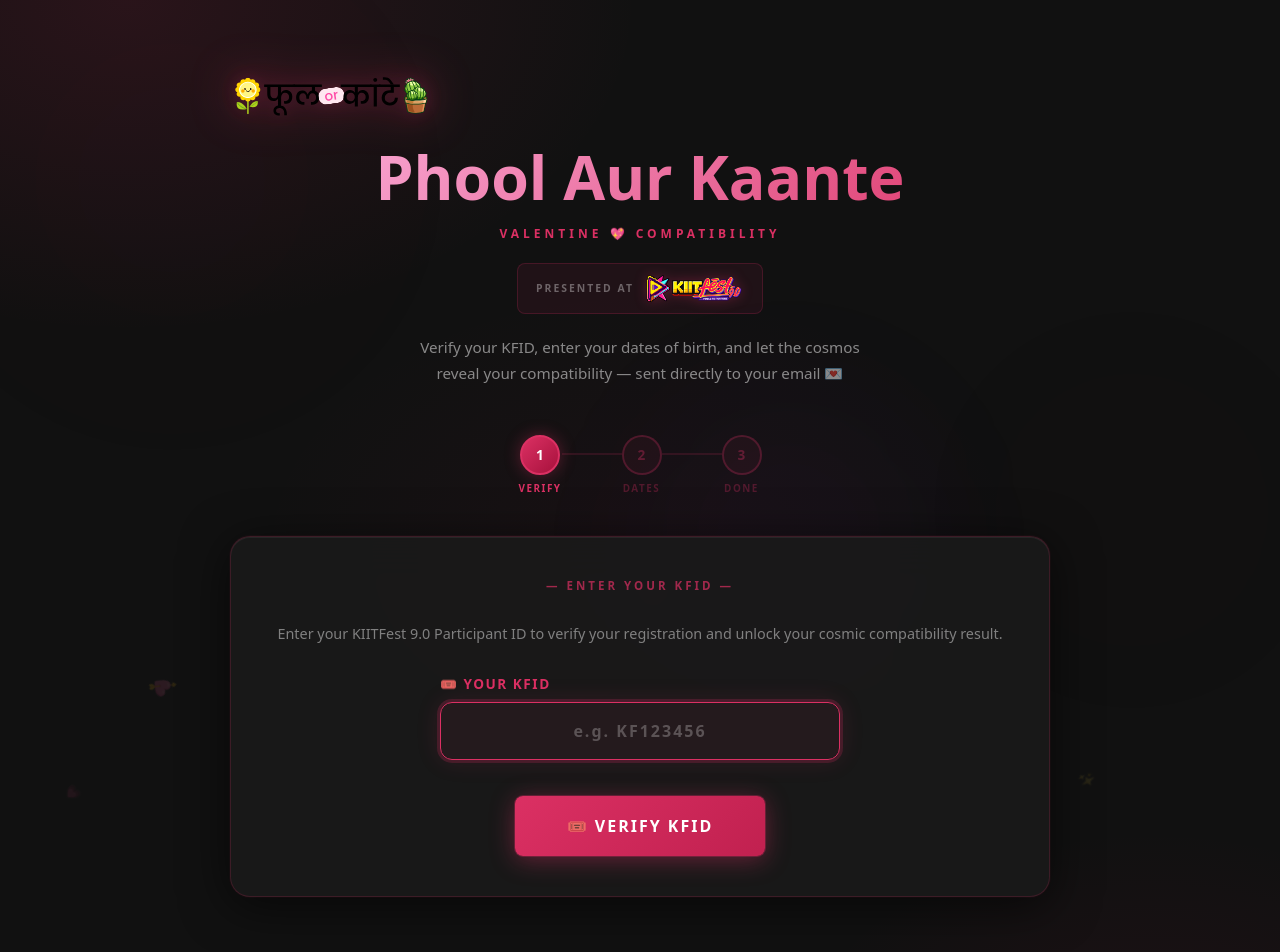
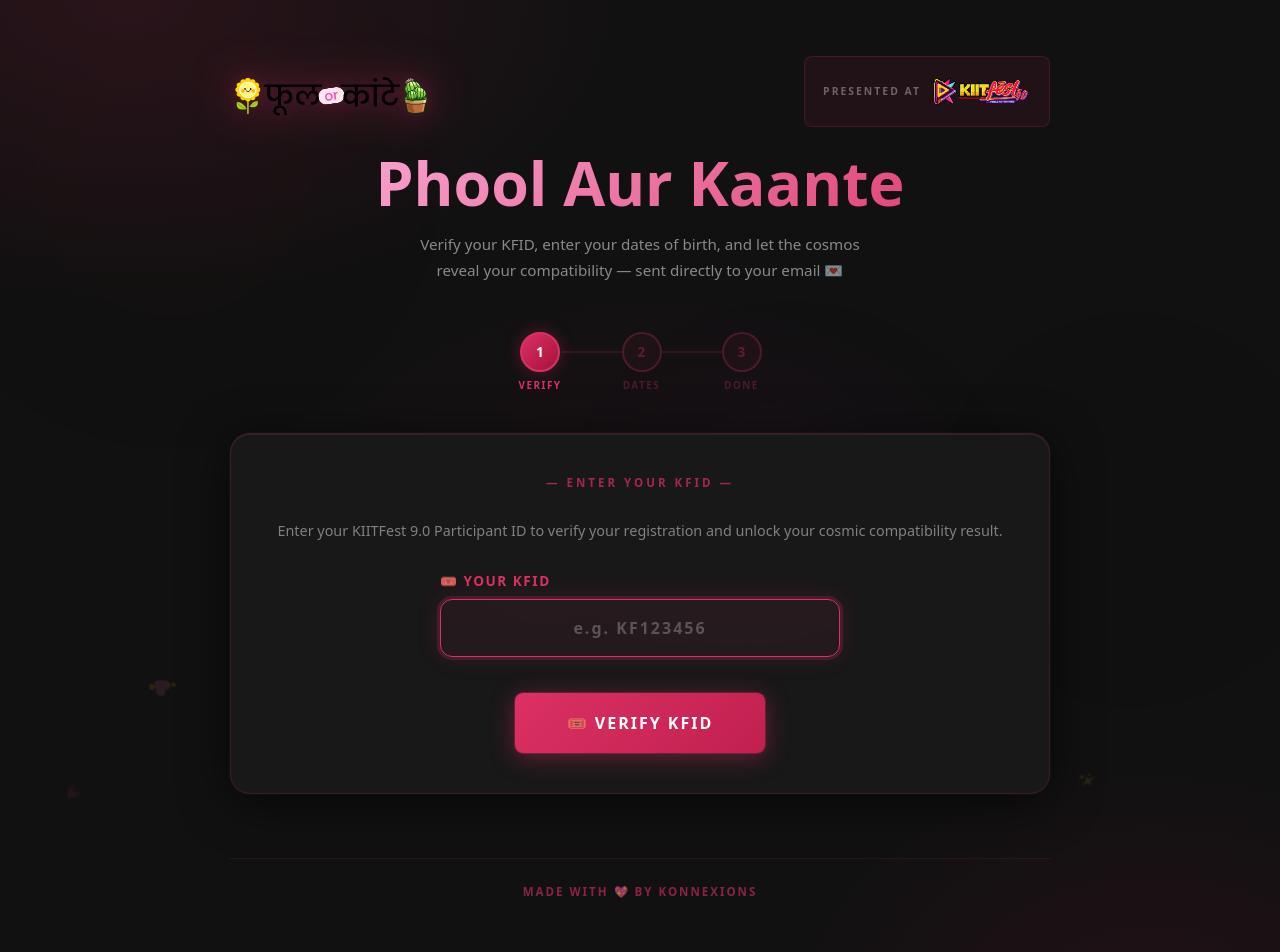
Before and after one commit to JeetDas5/PhoolAurKaante, a Next.js app: page / in a window 1280 px wide. Shown: the top 952 px of the page. Built offline with nearby package versions, Linux system fonts and the light colour scheme; what zeptomail would draw is missing.

Commit message:
ui modifications

```diff
--- a/app/page.js
+++ b/app/page.js
@@ -415,7 +415,6 @@ function DOBStep({ userInfo, onSuccess }) {
           marginBottom: 24,
         }}
       >
-        <span style={{ fontSize: "1.4rem" }}>✅</span>
         <div>
           <p
             style={{
@@ -678,7 +677,13 @@ export default function Home() {
         }}
       >
         {/* ── HEADER ── */}
-        <div style={{ textAlign: "center", marginBottom: 48 }}>
+        <div style={{ marginBottom: 48, position: "relative" }}>
+          <a
+            href="https://phool-aur-kaante.vercel.app/"
+            target="_blank"
+            rel="noopener noreferrer"
+            style={{ display: "inline-block" }}
+          >
             <Image
               src="/logo.svg"
               alt="Phool Aur Kaante"
@@ -686,10 +691,24 @@ export default function Home() {
               height={200}
               priority
               style={{
+                objectFit: "contain",
+                transition: "all 0.3s ease",
+                cursor: "pointer",
                 filter:
                   "drop-shadow(0 0 24px rgba(219, 48, 99, 0.45)) drop-shadow(0 0 8px rgba(219, 48, 99, 0.2)) brightness(1.05)",
               }}
+              onMouseEnter={(e) => {
+                e.currentTarget.style.filter =
+                  "drop-shadow(0 0 50px rgba(219, 48, 99, 0.9)) drop-shadow(0 0 25px rgba(219, 48, 99, 0.6)) brightness(1.2)";
+                e.currentTarget.style.transform = "scale(1.08)";
+              }}
+              onMouseLeave={(e) => {
+                e.currentTarget.style.filter =
+                  "drop-shadow(0 0 24px rgba(219, 48, 99, 0.45)) drop-shadow(0 0 8px rgba(219, 48, 99, 0.2)) brightness(1.05)";
+                e.currentTarget.style.transform = "scale(1)";
+              }}
             />
+          </a>
 
           <h1
             className="title-gradient"
@@ -699,39 +718,25 @@ export default function Home() {
               lineHeight: 1.1,
               marginBottom: 14,
               marginTop: 8,
+              textAlign:"center"
             }}
           >
             Phool Aur Kaante
           </h1>
 
-          <p
-            style={{
-              fontSize: "0.75rem",
-              textTransform: "uppercase",
-              letterSpacing: "4px",
-              color: "#db3063",
-              fontWeight: 700,
-              marginBottom: 20,
-            }}
-          >
-            Valentine{" "}
-            <span className="pulse-heart" style={{ display: "inline-block" }}>
-              💖
-            </span>{" "}
-            Compatibility
-          </p>
-
           {/* KIITFest Badge */}
           <div
             style={{
-              display: "inline-flex",
+              position: "absolute",
+              top: 0,
+              right: 0,
+              display: "flex",
               alignItems: "center",
               gap: 10,
               background: "rgba(219, 48, 99, 0.08)",
               border: "1px solid rgba(219, 48, 99, 0.2)",
               borderRadius: 8,
-              padding: "8px 18px",
-              marginBottom: 20,
+              padding: "18px 18px",
             }}
           >
             <span
@@ -746,6 +751,12 @@ export default function Home() {
             >
               Presented at
             </span>
+            <a
+              href="https://kiitfest.org/"
+              target="_blank"
+              rel="noopener noreferrer"
+              style={{ display: "inline-block" }}
+            >
               <Image
                 src="/kiitfest-main-logo.avif"
                 alt="KIIT FEST 9.0"
@@ -753,10 +764,20 @@ export default function Home() {
                 height={32}
                 style={{
                   objectFit: "contain",
-                filter:
-                  "brightness(1.1) drop-shadow(0 0 6px rgba(219,48,99,0.3))",
+                  transition: "all 0.3s ease",
+                  cursor: "pointer",
+                }}
+                onMouseEnter={(e) => {
+                  e.currentTarget.style.filter =
+                    "brightness(1.2) drop-shadow(0 0 12px rgba(219,48,99,0.8))";
+                  e.currentTarget.style.transform = "scale(1.08)";
+                }}
+                onMouseLeave={(e) => {
+                  e.currentTarget.style.filter = "brightness(1)";
+                  e.currentTarget.style.transform = "scale(1)";
                 }}
               />
+            </a>
           </div>
 
           <p
@@ -766,6 +787,7 @@ export default function Home() {
               maxWidth: 460,
               marginInline: "auto",
               lineHeight: 1.75,
+              textAlign:"center"
             }}
           >
             Verify your KFID, enter your dates of birth, and let the cosmos
@@ -809,7 +831,27 @@ export default function Home() {
               fontWeight: 600,
             }}
           >
-            Made with 💖 by Konnexions
+            Made with 💖 by{" "}
+            <a
+              href="https://www.konnexions.dev/"
+              target="_blank"
+              rel="noopener noreferrer"
+              style={{
+                textDecoration: "none",
+                color: "inherit",
+                transition: "all 0.3s ease",
+              }}
+              onMouseEnter={(e) => {
+                e.target.style.color = "rgba(219, 48, 99, 1)";
+                e.target.style.textDecoration = "underline";
+              }}
+              onMouseLeave={(e) => {
+                e.target.style.color = "inherit";
+                e.target.style.textDecoration = "none";
+              }}
+            >
+              Konnexions
+            </a>
           </p>
         </div>
       </main>
```
Lines whose indentation alone changed are shown as unchanged.
